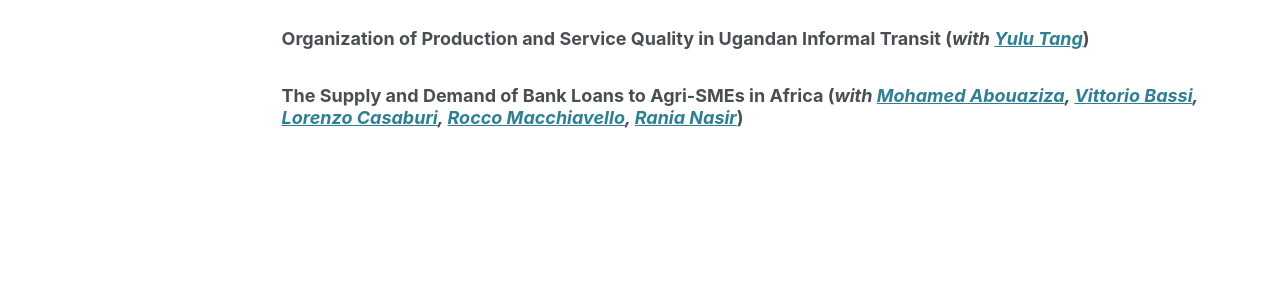
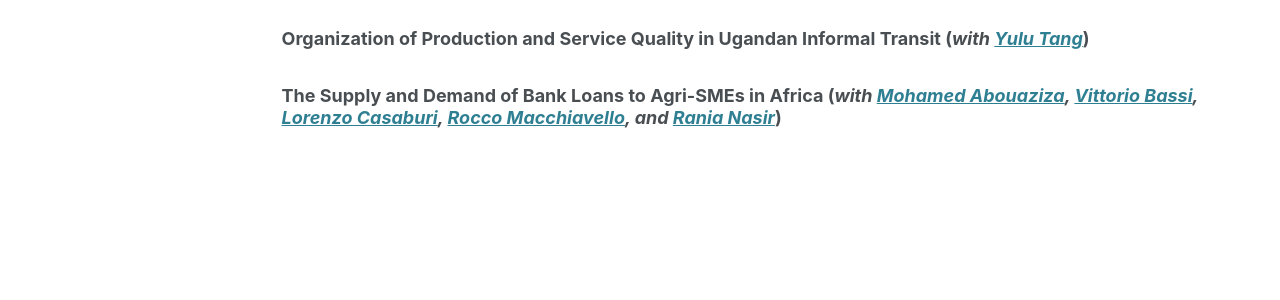
Before and after one commit to rpmorton/rpmorton.github.io, a Jekyll site: the page built from _pages/research.md, in a window 1280 px wide and 900 px high, scrolled down 503 px. Shown: the part 374-674 px from the top of the window. Built offline with Jekyll 4.4.1, drawn with Linux system fonts in a browser that asks for light colours.

Commit message:
Update research.md

```diff
--- a/_pages/research.md
+++ b/_pages/research.md
@@ -19,4 +19,4 @@ This paper examines creation and distribution of surplus from global value chain
 
 ### Organization of Production and Service Quality in Ugandan Informal Transit (_with [Yulu Tang](https://sites.google.com/view/yulutang)_)
 
-### The Supply and Demand of Bank Loans to Agri-SMEs in Africa (_with [Mohamed Abouaziza](https://sites.google.com/view/mohamed-abouaziza), [Vittorio Bassi](http://www.vittoriobassi.com/), [Lorenzo Casaburi](https://www.econ.uzh.ch/en/people/faculty/casaburi.html), [Rocco Macchiavello](https://sites.google.com/site/roccomacchiavello/), [Rania Nasir](https://www.theigc.org/people/rania-nasir)_)
+### The Supply and Demand of Bank Loans to Agri-SMEs in Africa (_with [Mohamed Abouaziza](https://sites.google.com/view/mohamed-abouaziza), [Vittorio Bassi](http://www.vittoriobassi.com/), [Lorenzo Casaburi](https://www.econ.uzh.ch/en/people/faculty/casaburi.html), [Rocco Macchiavello](https://sites.google.com/site/roccomacchiavello/), and [Rania Nasir](https://www.theigc.org/people/rania-nasir)_)
```
